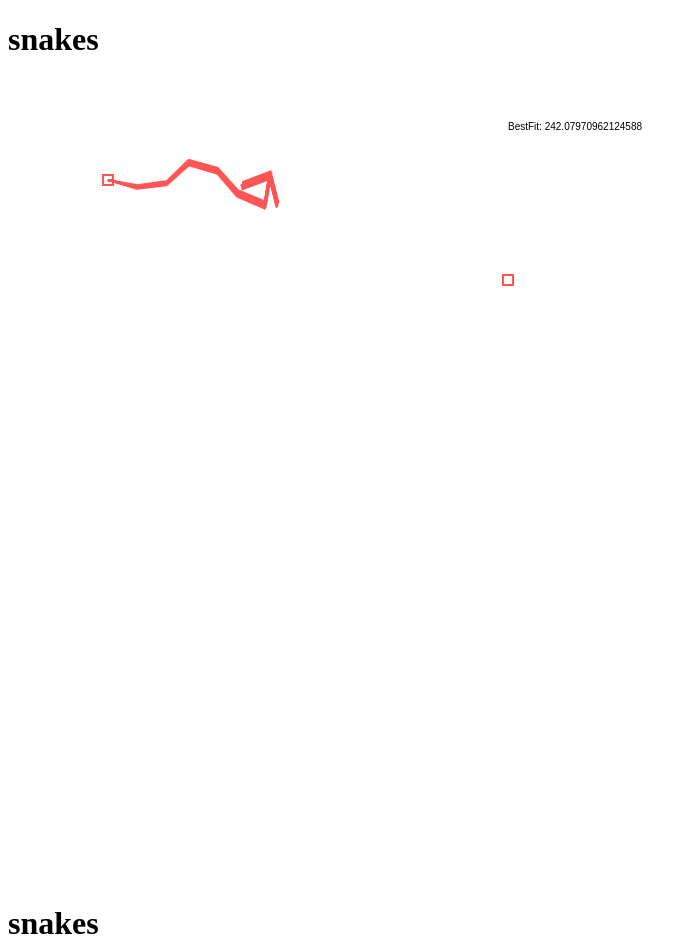
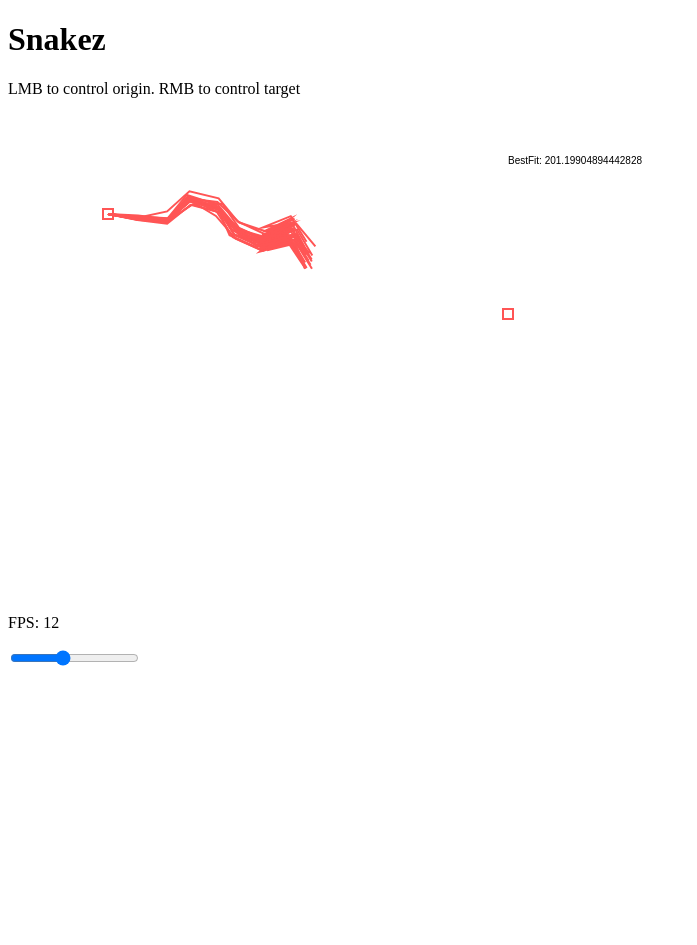
Before and after one commit to harddrillstudio/genetic_snakes, a website built with webpack: page src/index.html in a window 1280 px wide. Shown: the whole page, without its empty margins (0-697 px from the left). After the commit the page ends 800 px from the top, so only its background shows below. Built offline with nearby package versions, Linux system fonts and the light colour scheme.

Commit message:
Slider and global config

```diff
--- a/src/Config.ts
+++ b/src/Config.ts
@@ -1,5 +1,6 @@
 class Config {
   public static globals = {
+    fps: 30,
     origin: {
       x: 100,
       y: 100,
@@ -9,7 +10,7 @@ class Config {
       y: 200,
     },
     mutationRate: 0.1,
-    mutationStrength: 50,
+    mutationStrength: 10,
     populationSize: 20,
     tournamentSelectSize: 5,
   }
--- a/src/Individual.ts
+++ b/src/Individual.ts
@@ -1,4 +1,5 @@
 import { random } from "lodash"
+import Config from "./Config"
 
 const distance = (x1: number, x2: number, y1: number, y2: number) => {
   const dist = Math.sqrt((x1 - y1) ** 2 + (x2 - y2) ** 2)
@@ -11,17 +12,15 @@ class Individual {
   fitness: number
   segmentCnt: number
   segmentLength: number
-  globals: any
   lastX: number
   lastY: number
 
-  constructor(globals: object) {
+  constructor() {
     this.genes = []
     this.phenotype = []
     this.fitness = 0
     this.segmentCnt = 10
     this.segmentLength = 30
-    this.globals = globals
 
     this.generateGenes()
     this.getPhenotype()
@@ -36,8 +35,8 @@ class Individual {
 
   getPhenotype() {
     this.phenotype = []
-    let x = this.globals.origin.x,
-      y = this.globals.origin.y
+    let x = Config.globals.origin.x,
+      y = Config.globals.origin.y
 
     let dx, dy
     for (var i = 0; i < this.segmentCnt - 1; i++) {
@@ -67,18 +66,18 @@ class Individual {
     this.fitness = distance(
       this.lastX,
       this.lastY,
-      this.globals.target.x,
-      this.globals.target.y
+      Config.globals.target.x,
+      Config.globals.target.y
     )
     return this.fitness
   }
 
   mutate() {
     for (var i = 0; i < this.segmentCnt; i++) {
-      if (Math.random() <= this.globals.mutationRate) {
+      if (Math.random() <= Config.globals.mutationRate) {
         this.genes[i] += random(
-          -3.14 / this.globals.mutationStrength,
-          3.14 / this.globals.mutationStrength,
+          -3.14 / Config.globals.mutationStrength,
+          3.14 / Config.globals.mutationStrength,
           true
         )
       }
--- a/src/Population.ts
+++ b/src/Population.ts
@@ -1,19 +1,17 @@
 import Individual from "./Individual"
 import { sampleSize, minBy } from "lodash"
+import Config from "./Config"
 
 class Population {
   individuals: any
   size: number
-  globals: any
 
-  constructor(globals: any) {
-    this.globals = globals
+  constructor() {
     this.individuals = []
-    this.size = globals.populationSize
-    console.log(globals)
+    this.size = Config.globals.populationSize
 
     for (let i = 0; i < this.size; i++) {
-      this.individuals.push(new Individual(globals))
+      this.individuals.push(new Individual())
     }
   }
 
@@ -40,7 +38,7 @@ class Population {
   tournamentSelect() {
     let players = sampleSize(
       this.individuals,
-      this.globals.tournamentSelectSize
+      Config.globals.tournamentSelectSize
     )
 
     let bestPlayer = minBy(players, function (indiv: Individual) {
@@ -50,7 +48,7 @@ class Population {
   }
 
   crossover(parent1: Individual, parent2: Individual) {
-    let child = new Individual(this.globals)
+    let child = new Individual()
     for (let i = 0; i < parent1.segmentCnt; i++) {
       child.genes[i] = (parent1.genes[i] + parent2.genes[i]) / 2
     }
--- /dev/null
+++ b/src/RenderUtils.ts
@@ -0,0 +1,20 @@
+import Config from "./Config"
+import Individual from "./Individual"
+
+// DRAW SNAKE
+export function drawIndividual(
+  ctx: CanvasRenderingContext2D,
+  individual: Individual
+) {
+  let x = Config.globals.origin.x,
+    y = Config.globals.origin.y
+
+  ctx.beginPath()
+  ctx.moveTo(x, y)
+
+  let points = individual.getPhenotype()
+  for (var i = 0; i < individual.segmentCnt; i++) {
+    ctx.lineTo(points[i].x, points[i].y)
+  }
+  ctx.stroke()
+}
--- a/src/index.html
+++ b/src/index.html
@@ -10,20 +10,29 @@
     </title>
 
     <!-- <meta name="description" content="<%= htmlWebpackPlugin.options.title %>" /> -->
-  </head>
-
-  <body>
     <style>
       .h1 {
         color: gray;
         text-align: center;
       }
     </style>
+  </head>
 
-    <h1>snakes</h1>
+  <body>
+    <h1>Snakez</h1>
+    <p>LMB to control origin. RMB to control target</p>
     <div id="canvas2">
-      <canvas style="" id="canvas"></canvas>
+      <canvas oncontextmenu="return false;" id="canvas"></canvas>
     </div>
-    <h1>snakes</h1>
+    <p id="fps-label">FPS</p>
+    <input
+      type="range"
+      id="fps"
+      name="FPS"
+      min="0"
+      max="30"
+      value="12"
+      step="0.5"
+    />
   </body>
 </html>
--- a/src/index.ts
+++ b/src/index.ts
@@ -1,40 +1,10 @@
 import Population from "./Population"
 import Individual from "./Individual"
-
-// DRAW SNAKE
-function drawIndividual(ctx: CanvasRenderingContext2D, individual: Individual) {
-  let x = globals.origin.x,
-    y = globals.origin.y
-
-  ctx.beginPath()
-  ctx.moveTo(x, y)
-
-  let points = individual.getPhenotype()
-  // console.log(points)
-  for (var i = 0; i < individual.segmentCnt; i++) {
-    ctx.lineTo(points[i].x, points[i].y)
-  }
-  // ctx.closePath()
-  ctx.stroke()
-}
-
-let globals = {
-  origin: {
-    x: 100,
-    y: 100,
-  },
-  target: {
-    x: 500,
-    y: 200,
-  },
-  mutationRate: 0.1,
-  mutationStrength: 50,
-  populationSize: 20,
-  tournamentSelectSize: 5,
-}
+import Config from "./Config"
+import { drawIndividual } from "./RenderUtils"
 
 // Generate population
-let population: any = new Population(globals)
+let population: any = new Population()
 
 function evolution() {
   for (let i = 0; i < population.size; i++) {
@@ -49,42 +19,67 @@ function evolution() {
     population.individuals[i].mutate()
   }
   population.computeFitness()
-  population.print()
 }
 
 // ========= Render
 function render() {
+  let fpsLabel: any = document.getElementById("fps-label")
+  fpsLabel.innerText = "FPS: " + Config.globals.fps
+
   let cv: any = document.getElementById("canvas")
   let ctx: CanvasRenderingContext2D = cv.getContext("2d")
-  // console.log(ctx)
-  ctx.canvas.width = window.innerWidth
-  ctx.canvas.height = window.innerHeight
 
-  // ctx.clearRect(0, 0, ctx.canvas.width, ctx.canvas.height)
+  ctx.canvas.width = 640
+  ctx.canvas.height = 480
+
   ctx.strokeStyle = "#FF5555"
   ctx.lineWidth = 2
 
   // ctx.clearRect()
 
   // origin
-  ctx.strokeRect(globals.origin.x - 5, globals.origin.y - 5, 10, 10)
+  ctx.strokeRect(
+    Config.globals.origin.x - 5,
+    Config.globals.origin.y - 5,
+    10,
+    10
+  )
   // target
-  ctx.strokeRect(globals.target.x - 5, globals.target.y - 5, 10, 10)
+  ctx.strokeRect(
+    Config.globals.target.x - 5,
+    Config.globals.target.y - 5,
+    10,
+    10
+  )
   // Best fitness
   ctx.fillText("BestFit: " + population.getBestFitness().fitness, 500, 50)
+
   // population
   for (let i = 0; i < population.size; i++) {
     drawIndividual(ctx, population.individuals[i])
   }
 }
 
-const fps = 30
-function animate() {
+let cv: any = document.getElementById("canvas")
+cv.addEventListener("mousemove", (e: any) => {
+  if (e.buttons == 1) {
+    Config.globals.origin.x = e.offsetX
+    Config.globals.origin.y = e.offsetY
+  }
+  if (e.buttons == 2) {
+    Config.globals.target.x = e.offsetX
+    Config.globals.target.y = e.offsetY
+  }
+})
+
+function loop() {
+  let rangeInput: any = document.getElementById("fps")
+  Config.globals.fps = rangeInput.value
   evolution()
   render()
 
   setTimeout(() => {
-    requestAnimationFrame(animate)
-  }, 1000 / fps)
+    requestAnimationFrame(loop)
+  }, 1000 / Config.globals.fps)
 }
-animate()
+loop()
```
